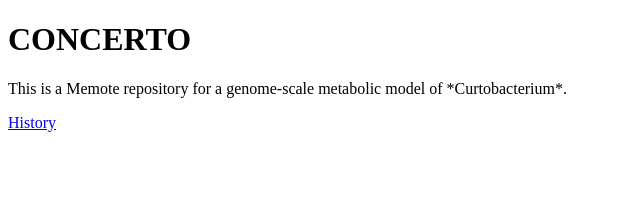
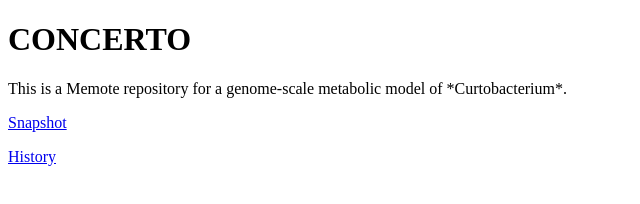
Before and after one commit to pnnl-predictive-phenomics/csc009-gem, a plain HTML site: page index.html in a window 1280 px wide. Shown: the full height of the page, 0-640 px from the left. Drawn offline with Linux system fonts and the light colour scheme.

Commit message:
Update index.html
added link to snapshot

```diff
--- a/index.html
+++ b/index.html
@@ -4,6 +4,10 @@
 
 <h1> CONCERTO </h1>
 This is a Memote repository for a genome-scale metabolic model of *Curtobacterium*.
+  <p>
+  <a href="snapshot_report.html">Snapshot</a>
+</p>
+
 
 
   <p>
```
